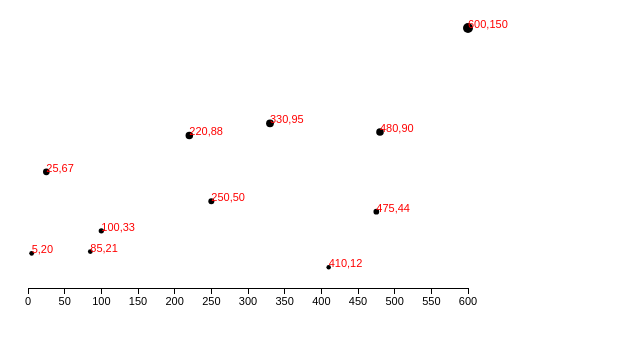
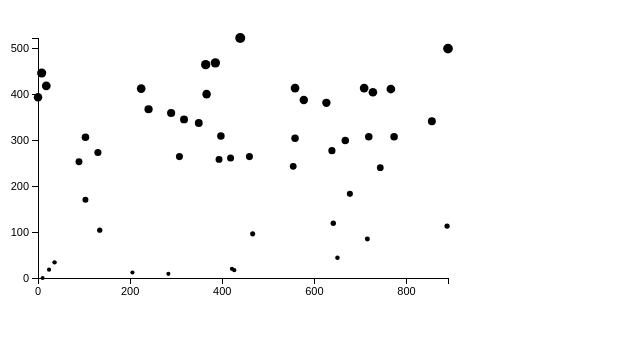
Before and after one commit to xrx/D3playbook, a plain HTML site: page axis.html in a window 1280 px wide. Shown: the whole page, without its empty margins (0-640 px from the left). Drawn offline with Linux system fonts and the light colour scheme.

Commit message:
Added the yAxis, generate random dataset and remove the red labels.

```diff
--- a/axis.html
+++ b/axis.html
@@ -23,20 +23,16 @@
         <script type="text/javascript">
             var w = 500;
             var h = 300;
-            var padding = 20;
-            var dataset = [
-                            [5, 20],
-                            [480, 90],
-                            [250, 50],
-                            [100, 33],
-                            [330, 95],
-                            [410, 12],
-                            [475, 44],
-                            [25, 67],
-                            [85, 21],
-                            [220, 88],
-                            [600, 150]
-                          ];
+            var padding = 30;
+            var dataset = [];
+            var numDataPoints = 50;
+            var xRange = Math.random() * 1000;
+            var yRange = Math.random() * 1000;
+            for (var i = 0; i < numDataPoints; i++) {
+                var newNumber1 = Math.floor(Math.random() * xRange);
+                var newNumber2 = Math.floor(Math.random() * yRange);
+                dataset.push([newNumber1, newNumber2]);
+            }
 
             var xScale = d3.scale.linear()
                                  .domain([0, d3.max(dataset, function(d) { return d[0]; })])
@@ -70,28 +66,39 @@
                         r: function(d){ return rScale(d[1]) }
                     });
 
-            svg.selectAll("text")
-               .data(dataset)
-               .enter()
-               .append("text")
-               .text(function(d){
-                 return d[0] + "," + d[1];
-               })
-               .attr({ x: toX,
-                       y: toY })
-               .attr("font-family", "sans-serif")
-               .attr("font-size", "11px")
-               .attr("fill", "red");
+            // svg.selectAll("text")
+            //    .data(dataset)
+            //    .enter()
+            //    .append("text")
+            //    .text(function(d){
+            //      return d[0] + "," + d[1];
+            //    })
+            //    .attr({ x: toX,
+            //            y: toY })
+            //    .attr("font-family", "sans-serif")
+            //    .attr("font-size", "11px")
+            //    .attr("fill", "red");
 
             var xAxis = d3.svg.axis()
                           .scale(xScale)
-                          .orient("bottom");
+                          .orient("bottom")
+                          .ticks(5);
+
+            var yAxis = d3.svg.axis()
+                          .scale(yScale)
+                          .orient("left")
+                          .ticks(5);
 
             svg.append("g")
                .attr("class", "axis")
                .attr("transform", "translate(0," + (h - padding) + ")")
                .call(xAxis);
 
+            svg.append("g")
+               .attr("class", "axis")
+               .attr("transform", "translate(" + padding + ",0)")
+               .call(yAxis);
+
         </script>
     </body>
 </html>
```
